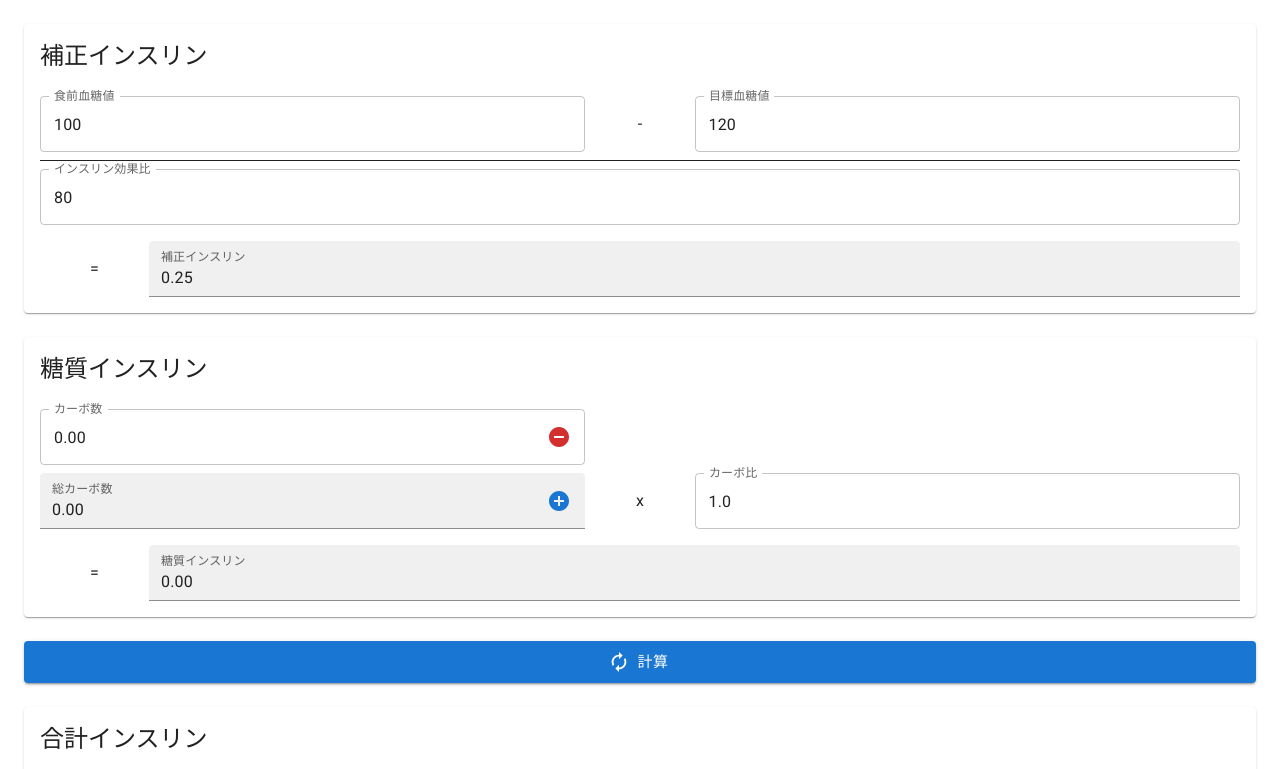
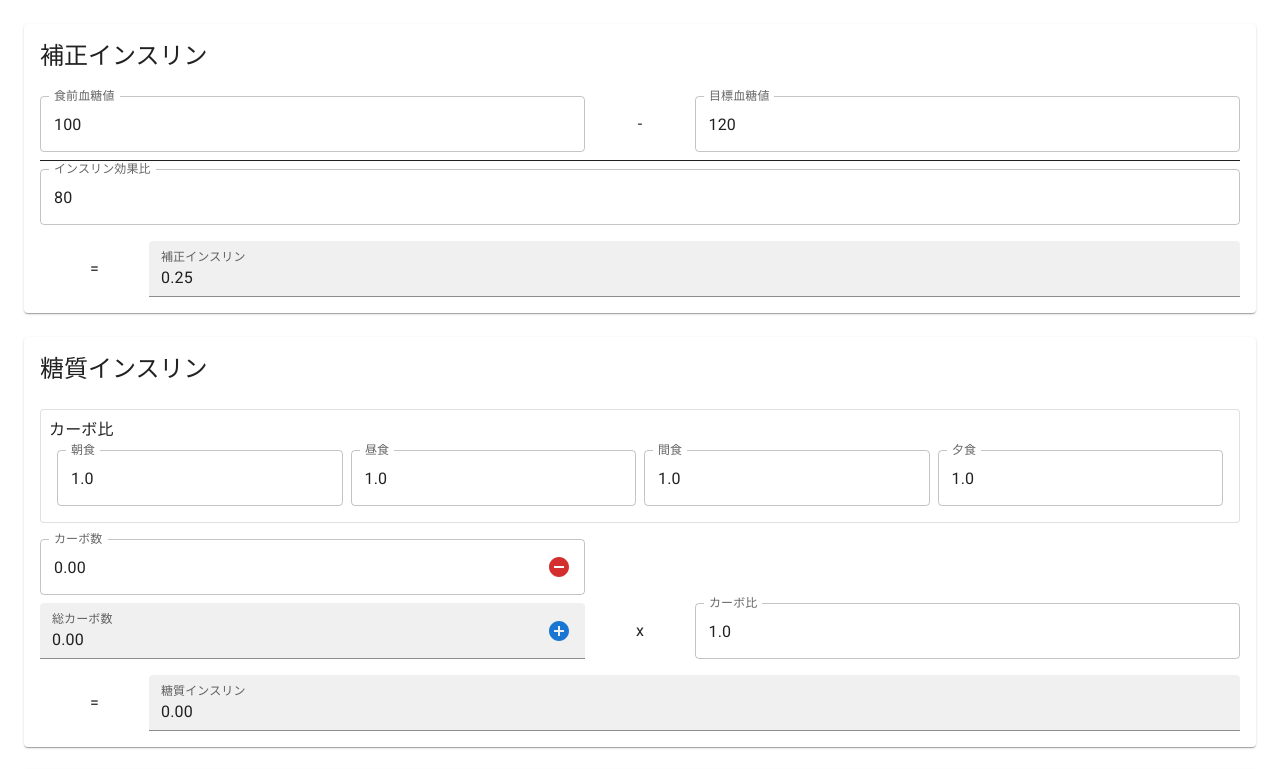
Before and after one commit to matono/InsulinCalc, a React (Create React App) app in the folder webapp/: page / in a window 1280 px wide. Shown: the top 769 px of the page. Built offline with nearby package versions, Linux system fonts and the light colour scheme.

Commit message:
To enable to set each insulinToCarbRatio for each meal(#10)

```diff
--- a/webapp/src/pages/Home.tsx
+++ b/webapp/src/pages/Home.tsx
@@ -45,9 +45,19 @@ interface InsulinVariables {
   totalInsulin: number;
 }
 
-const today = new Date();
-const plusYear = new Date(today.setFullYear(today.getFullYear() + 1));
-const plusHour = new Date(today.setHours(today.getHours() + 1));
+const expireLong = () => {
+  const time = new Date();
+  time.setFullYear(time.getFullYear() + 1);
+  return time
+}
+
+const expireShort = () => {
+  const time = new Date();
+  time.setMinutes(time.getMinutes() + 30); // 30 min later
+  //time.setSeconds(time.getSeconds() + 10); // 10 sec later
+  return time
+}
+
 
 const Round = (value: number, base: number) => {
   const pow = (10 ** base);
@@ -78,22 +88,48 @@ const Home: React.FC = () => {
   }
   useEffect(() => {
     const totalMeal =  mealCarbs.reduce((sum, element) => sum + element, 0);
-    setCookie("mealCarbs", mealCarbs, { expires: plusHour, path: '/' });
+    setCookie("mealCarbs", mealCarbs, { expires: expireShort(), path: '/' });
     setInsVars(vars =>({
       ...vars,
       mealCarbohydrates: totalMeal,
     }));
   }, [mealCarbs])
 
-  const [insVars, setInsVars] = useState<InsulinVariables>({
+  const currentInsulinToCarbRatio = () => {
+    const now = new Date();
+
+    if(cookies.insulinToCarbRatio != undefined){
+        return cookies.insulinToCarbRatio; // Cookie
+    }
+
+    const currentHour = now.getHours();
+    if(6 <= currentHour && currentHour <= 10 && cookies.insulinToCarbRatio_breakfast != undefined){
+      return cookies.insulinToCarbRatio_breakfast;
+    }
+    if(11 <= currentHour && currentHour <= 13 && cookies.insulinToCarbRatio_lunch != undefined){
+      return cookies.insulinToCarbRatio_lunch;
+    }
+    if(14 <= currentHour && currentHour <= 16 && cookies.insulinToCarbRatio_snack != undefined){
+      return cookies.insulinToCarbRatio_snack;
+    }
+    if(17 <= currentHour && currentHour <= 20 && cookies.insulinToCarbRatio_dinner != undefined){
+      return cookies.insulinToCarbRatio_dinner;
+    }
+    return 1.0;
+  }
+
+  const [insVars, setInsVars] = useState<InsulinVariables>(() => {
+    //console.log("useState");
+    return {
       mealCarbohydrates: 0,
-    insulinToCarbRatio: cookies.insulinToCarbRatio != undefined? cookies.insulinToCarbRatio : 1.0,
+      insulinToCarbRatio: currentInsulinToCarbRatio(),
       carbInsulin: 0,
       currentBGL: cookies.currentBGL != undefined? cookies.currentBGL : 100,
       targetBGL: cookies.targetBGL != undefined? cookies.targetBGL : 120,
       insulinSensitivityFactor: cookies.insulinSensitivityFactor != undefined? cookies.insulinSensitivityFactor : 80,
       correctionBolusInsulin: 0,
       totalInsulin: 0,
+    };
   });
 
   useEffect(() => calcCarbInsulin(insVars.mealCarbohydrates, insVars.insulinToCarbRatio), [
@@ -101,12 +137,12 @@ const Home: React.FC = () => {
     insVars.insulinToCarbRatio,
   ])
   const calcCarbInsulin = (meal: number, ratio: number) => {
-    //console.log("calcCarbInsulin");
+    console.log("calcCarbInsulin");
     setInsVars(vars => ({
       ...vars,
       carbInsulin: Round(meal * ratio, 2),
     }));
-    setCookie("insulinToCarbRatio", insVars.insulinToCarbRatio, { expires: plusYear, path: '/' });
+    setCookie("insulinToCarbRatio", ratio, { expires: expireShort(), path: '/' });
   }
 
   useEffect(() => {calcCorrectionBolusInsulin(insVars.currentBGL, insVars.targetBGL, insVars.insulinSensitivityFactor)}, [
@@ -120,9 +156,9 @@ const Home: React.FC = () => {
       ...vars,
       correctionBolusInsulin: Round((current - target) / factor, 2),
     }));
-    setCookie("currentBGL", insVars.currentBGL, { expires: plusYear, path: '/' });
-    setCookie("targetBGL", insVars.targetBGL, { expires: plusYear, path: '/' });
-    setCookie("insulinSensitivityFactor", insVars.insulinSensitivityFactor, { expires: plusYear, path: '/' });
+    setCookie("currentBGL", current, { expires: expireLong(), path: '/' });
+    setCookie("targetBGL", target, { expires: expireLong(), path: '/' });
+    setCookie("insulinSensitivityFactor", factor, { expires: expireLong(), path: '/' });
   }
 
   useEffect(() => {calcTotalInsulin(insVars.carbInsulin, insVars.correctionBolusInsulin)}, [
@@ -146,6 +182,13 @@ const Home: React.FC = () => {
     calcTotalInsulin(insVars.carbInsulin, insVars.correctionBolusInsulin);
     setOpen(true);
   }
+
+  const [carbRatio, setCarbRatio] = React.useState({
+    breakfast: cookies.insulinToCarbRatio_breakfast != undefined? cookies.insulinToCarbRatio_breakfast : 1.0,
+    lunch: cookies.insulinToCarbRatio_lunch != undefined? cookies.insulinToCarbRatio_lunch : 1.0,
+    snack: cookies.insulinToCarbRatio_snack != undefined? cookies.insulinToCarbRatio_snack : 1.0,
+    dinner: cookies.insulinToCarbRatio_dinner != undefined? cookies.insulinToCarbRatio_dinner : 1.0,
+  });
 
   return (
     <ThemeProvider theme={theme}>
@@ -325,9 +368,141 @@ const Home: React.FC = () => {
               </Grid>
             </Grid>
 
+            {/* 各食カーボ比 */}
+            <Paper sx={{ p:1, mb:2 }} elevation={0} variant="outlined">
+              <Typography component="h3" variant="body1" >カーボ比</Typography>
+
+              <Grid container columnSpacing={1} sx={{p:1}} >
+                <Grid item xs={3}>
+                  <NumericFormat
+                      value={carbRatio.breakfast}
+                      type="text"
+                      valueIsNumericString={true}
+                      decimalSeparator="."
+                      thousandSeparator=","
+                      allowNegative={false}
+                      decimalScale={1}
+                      fixedDecimalScale
+                      inputProps={{
+                        inputMode: 'decimal',
+                        pattern: '[0-9].*'
+                      }}
+                      onValueChange={(values, sourceInfo) => {
+                        const value = values.floatValue as number;
+                        setCarbRatio({
+                          ...carbRatio,
+                          breakfast: value
+                        });
+                        setCookie("insulinToCarbRatio_breakfast", value, { expires: expireLong(), path: '/' });
+                      }}
+                      onFocus={event => {
+                        event.target.select();
+                      }}
+                      customInput={TextField}
+                      label="朝食"
+                      variant="outlined"
+                      fullWidth
+                        />
+                </Grid>
+                <Grid item xs={3}>
+                  <NumericFormat
+                      value={carbRatio.lunch}
+                      type="text"
+                      valueIsNumericString={true}
+                      decimalSeparator="."
+                      thousandSeparator=","
+                      allowNegative={false}
+                      decimalScale={1}
+                      fixedDecimalScale
+                      inputProps={{
+                        inputMode: 'decimal',
+                        pattern: '[0-9].*'
+                      }}
+                      onValueChange={(values, sourceInfo) => {
+                        const value = values.floatValue as number;
+                        setCarbRatio({
+                          ...carbRatio,
+                          lunch: value
+                        });
+                        setCookie("insulinToCarbRatio_lunch", value, { expires: expireLong(), path: '/' });
+                      }}
+                      onFocus={event => {
+                        event.target.select();
+                      }}
+                      customInput={TextField}
+                      label="昼食"
+                      variant="outlined"
+                      fullWidth
+                        />
+                </Grid>
+                <Grid item xs={3}>
+                  <NumericFormat
+                      value={carbRatio.snack}
+                      type="text"
+                      valueIsNumericString={true}
+                      decimalSeparator="."
+                      thousandSeparator=","
+                      allowNegative={false}
+                      decimalScale={1}
+                      fixedDecimalScale
+                      inputProps={{
+                        inputMode: 'decimal',
+                        pattern: '[0-9].*'
+                      }}
+                      onValueChange={(values, sourceInfo) => {
+                        const value = values.floatValue as number;
+                        setCarbRatio({
+                          ...carbRatio,
+                          snack: value
+                        });
+                        setCookie("insulinToCarbRatio_snack", value, { expires: expireLong(), path: '/' });
+                      }}
+                      onFocus={event => {
+                        event.target.select();
+                      }}
+                      customInput={TextField}
+                      label="間食"
+                      variant="outlined"
+                      fullWidth
+                        />
+                </Grid>
+                <Grid item xs={3}>
+                  <NumericFormat
+                      value={carbRatio.dinner}
+                      type="text"
+                      valueIsNumericString={true}
+                      decimalSeparator="."
+                      thousandSeparator=","
+                      allowNegative={false}
+                      decimalScale={1}
+                      fixedDecimalScale
+                      inputProps={{
+                        inputMode: 'decimal',
+                        pattern: '[0-9].*'
+                      }}
+                      onValueChange={(values, sourceInfo) => {
+                        const value = values.floatValue as number;
+                        setCarbRatio({
+                          ...carbRatio,
+                          dinner: value
+                        });
+                        setCookie("insulinToCarbRatio_dinner", value, { expires: expireLong(), path: '/' });
+                      }}
+                      onFocus={event => {
+                        event.target.select();
+                      }}
+                      customInput={TextField}
+                      label="夕食"
+                      variant="outlined"
+                      fullWidth
+                        />
+                </Grid>
+              </Grid>
+            </Paper>
+
             {/* 糖質インスリン式 */}
+            <Grid container rowSpacing={2} columnSpacing={0}>
               {/* 左辺 */}
-            <Grid container rowSpacing={2} columnSpacing={0}>
               <Grid item xs={12}>
                 <Grid container columns={11}  direction="row" justifyContent="center" alignItems="flex-end">
 
```
Lines whose indentation alone changed are shown as unchanged.
